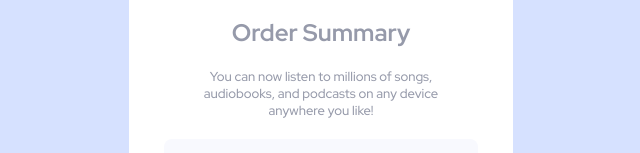
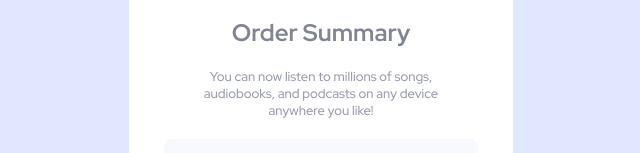
Before and after one commit to geeksandy66/order-summary-component, a plain HTML site: page order-summary-component-main/index.html in a window 1280 px wide. Shown: the part 256-409 px from the top of the page, 319-959 px from the left. Drawn offline with Linux system fonts and the light colour scheme.

Commit message:
Final Project

```diff
--- a/order-summary-component-main/style.css
+++ b/order-summary-component-main/style.css
@@ -6,7 +6,7 @@
     font-family: 'Red Hat Display', sans-serif;
 }
 body{
-    background-color:hsl(223.9deg 100% 91.96%);
+    background-color:hsl(225, 100%, 94%);
 }
 .container{
     width: 100%;
@@ -29,14 +29,11 @@ body{
     height: auto;
 }
 
-/* .order-summary{
-
-} */
 
 .sub-heading{
     padding-top: 20px;
     text-align: center;
-    color: hsl(228deg 10.53% 62.75%);
+    color: hsl(227, 8%, 54%);
 }
 
 .para{
```
